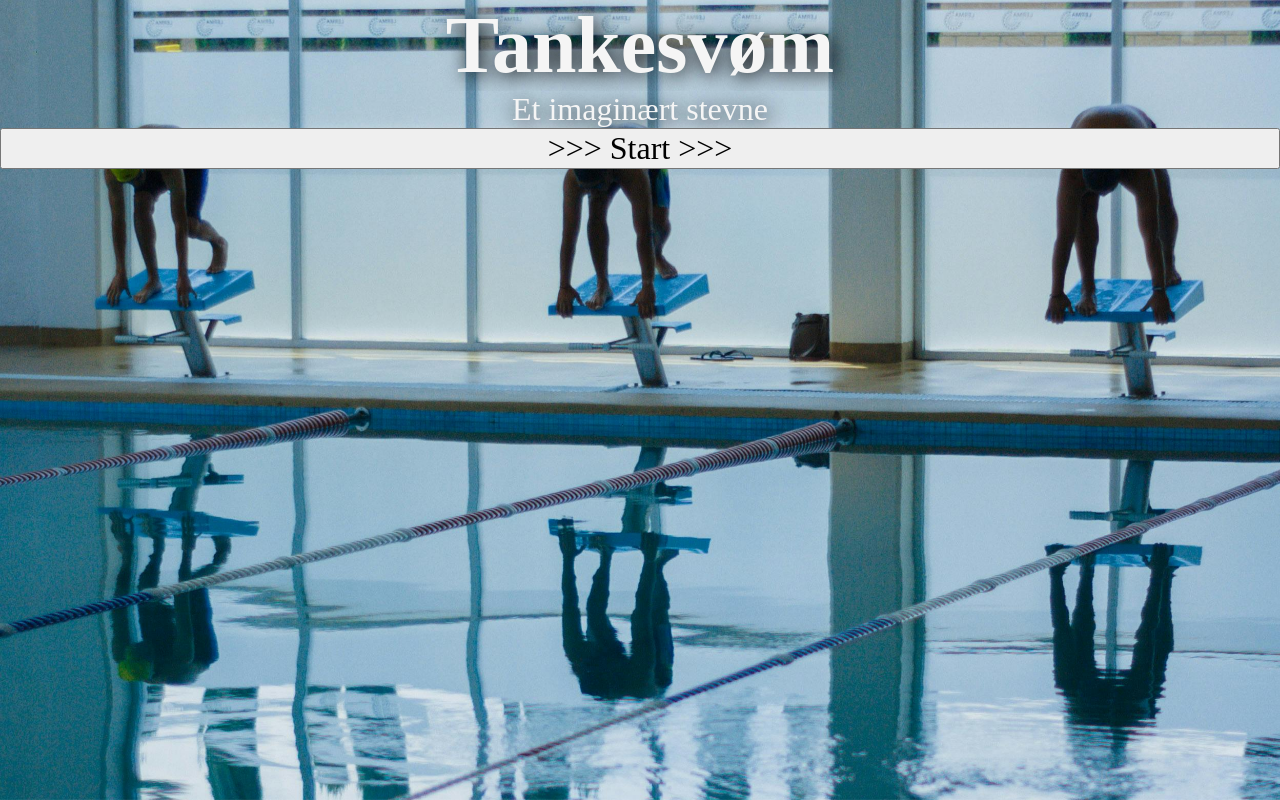
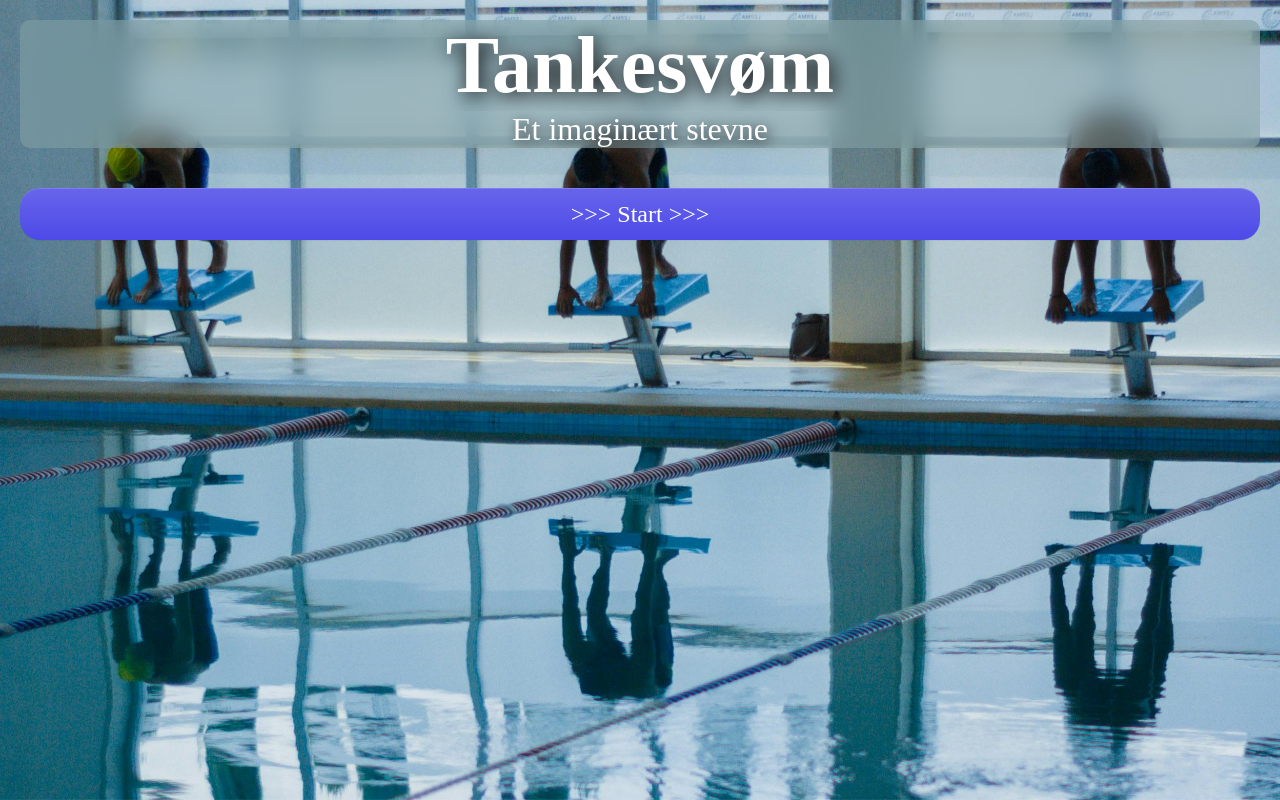
Before and after one commit to Credypt/tankesvm, a plain HTML site: page public/index.html in a window 1280 px wide. Drawn offline with Linux system fonts and the light colour scheme; a web font is replaced by a local one.

Commit message:
initial commit

```diff
--- a/public/index.html
+++ b/public/index.html
@@ -15,6 +15,12 @@
     <link rel="preconnect" href="https://fonts.gstatic.com" crossorigin>
     <link href="https://fonts.googleapis.com/css2?family=Jaldi:wght@400;700&display=swap" rel="stylesheet">
 
+    <link rel="preload" as="image" href="images/end_menu.jpg" />
+    <link rel="preload" as="image" href="images/intermission.jpg" />
+    <link rel="preload" as="image" href="images/main_menu.jpg" />
+    <link rel="preload" as="image" href="images/selection.jpg" />
+    <link rel="preload" as="image" href="images/stop_area.jpg" />
+
     <link rel="stylesheet" href="style.css">
 
     <link rel="icon" type="image/x-icon" href="images/favicon.ico">
@@ -24,8 +30,10 @@
 <main>
 
 <div class="bg" id="main_menu">
-<h1>Tankesvøm</h1>
-<p>Et imaginært stevne</p>
+<div class="hovering">
+    <h1>Tankesvøm</h1>
+    <p>Et imaginært stevne</p>
+</div>
 <button onclick="change_menu('selection_area');">>>> Start >>></button>
 </div>
 
--- a/public/style.css
+++ b/public/style.css
@@ -1,3 +1,10 @@
+:root {
+    --blue: #1e90ff;
+    --white: #ffffff;
+    --black: #000000;
+    --transparent: #88a6a782;
+  }
+
 * {
     font-family: "Jaldi", serif;
     /*Remove scrollbars*/
@@ -7,6 +14,12 @@
     margin: 0;
     padding: 0;
 
+    -webkit-touch-callout: none;
+    -webkit-user-select: none;
+    -khtml-user-select: none;
+    -moz-user-select: none;
+    -ms-user-select: none;
+    user-select: none;
 }
 
 *::-webkit-scrollbar {
@@ -24,6 +37,18 @@ div.bg {
     background-size: cover;
     background-position: center;
     display: none;
+}
+
+body::before {
+    content: url('images/main_menu.jpg');
+    content: url('images/selection.jpg');
+    content: url('images/intermission.jpg');
+    content: url('images/stop_area.jpg');
+    content: url('images/end_menu.jpg');
+    position: absolute;
+    top: -9999rem;
+    left: -9999rem;
+    opacity: 0;
 }
 
 #main_menu {
@@ -51,20 +76,52 @@ h1 {
     position: relative;
     text-align: center;
     font-size: 5rem;
-    color: whitesmoke;
-    text-shadow: 3px 3px 20px black;
+    color: var(--white);
+    text-shadow: 3px 3px 20px var(--black);
 }
 
 p {
     position: relative;
     text-align: center;
     font-size: 2rem;
-    color: whitesmoke;
-    text-shadow: 3px 3px 20px black;
+    color: var(--white);
+    text-shadow: 3px 3px 15px var(--black);
 }
 
+
 button {
-    position: relative;
-    font-size: 2rem;
-    width: 100%;
+  appearance: button;
+  position: relative;
+  width: calc(100vw - 40px);
+  margin: 20px;
+  user-select:contain;
+  background-color: #4D4AE8;
+  background-image: linear-gradient(180deg, rgba(255, 255, 255, .15), rgba(255, 255, 255, 0));
+  border: 0px solid #4D4AE800;
+  border-radius: 20px;
+  box-shadow: rgba(255, 255, 255, 0.15) 0 1px 0 inset,rgba(46, 54, 80, 0.075) 0 1px 1px;
+  color: var(--white);
+  line-height: 1.5;
+  padding: 0.5rem 0;
+  font-size: 1.5rem;
+  text-align: center;
+  transition: color .15s ease-in-out,background-color .15s ease-in-out,border-color .15s ease-in-out,box-shadow .15s ease-in-out;
+  touch-action: manipulation;
+  vertical-align: middle;
 }
+
+button:hover {
+  background-color: #5d5ae8;
+}
+
+button:active {
+  background-color: rgb(66, 99, 210);
+  box-shadow: rgba(255, 255, 255, 0.186) 0 3px 10px inset;
+}
+
+.hovering {
+    backdrop-filter: blur(15px);
+    background-color: var(--transparent);
+    border-radius: 10px;
+    margin: 20px;
+}
```
